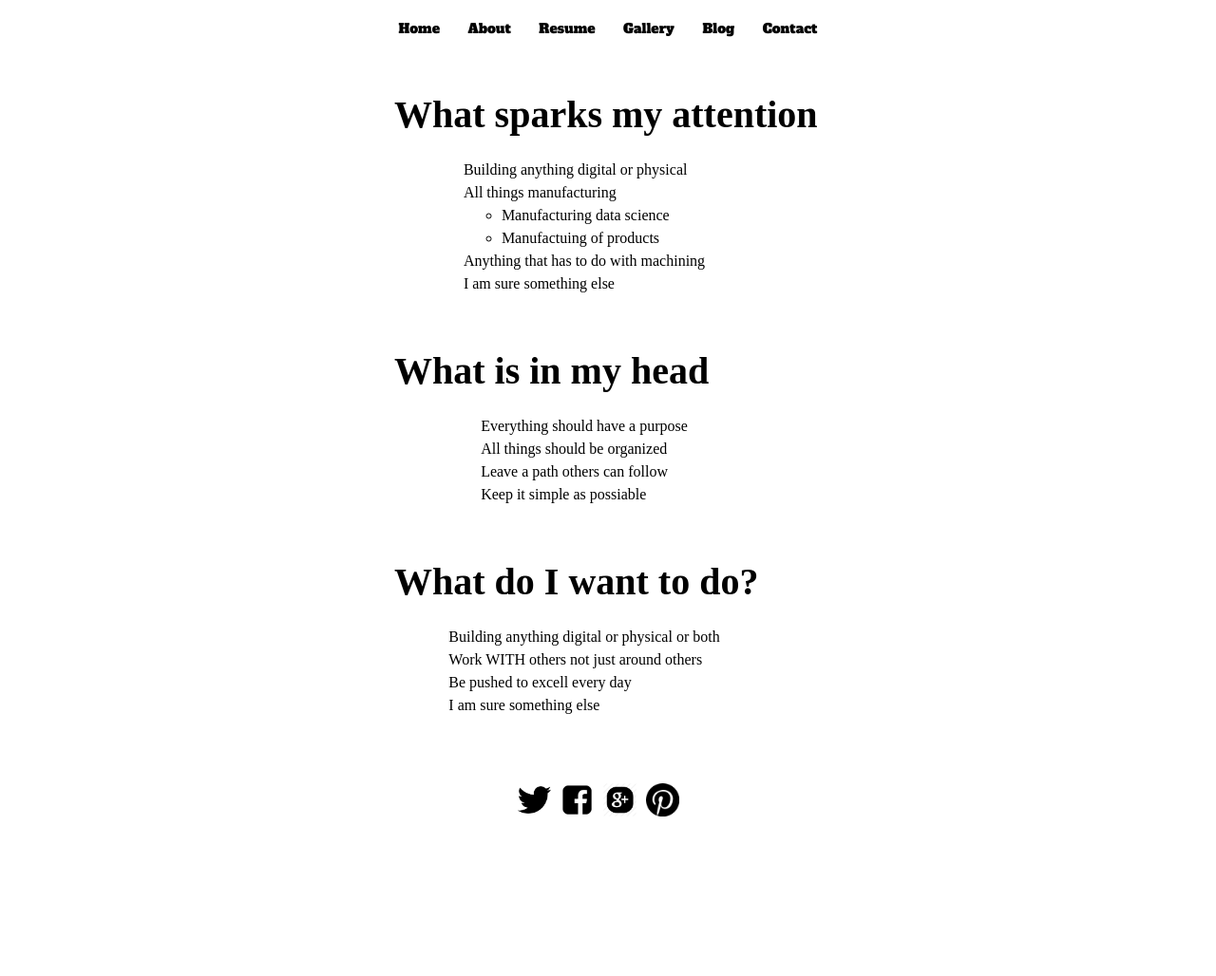
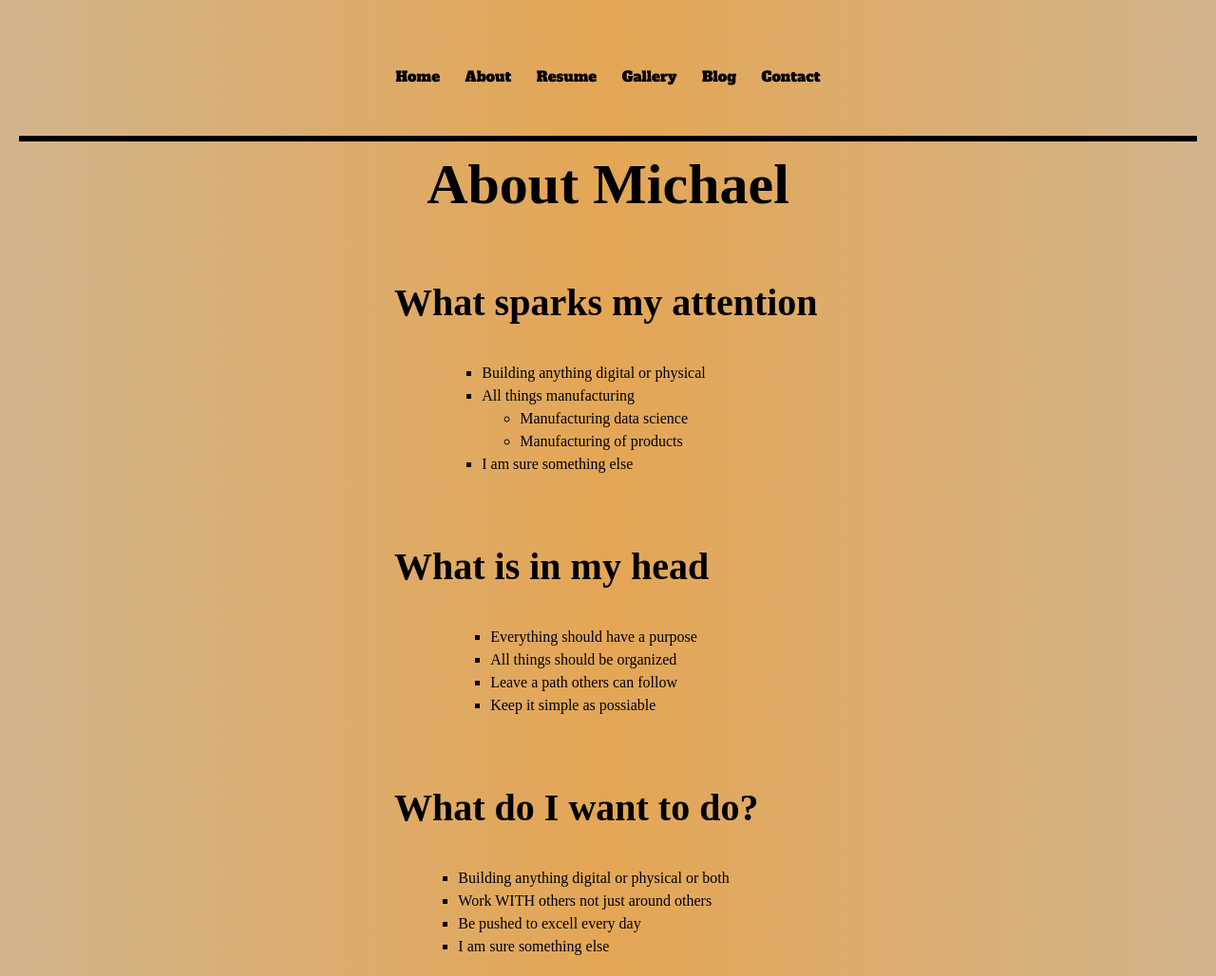
Before and after one commit to MichaelABartlett/michaelPortfolio, a plain HTML site: page about.html in a window 1280 px wide. Shown: the top 1028 px of the page at 95% size. Before the commit the page ends 925 px from the top, so only its background shows below. Drawn offline with Linux system fonts and the light colour scheme; a web font is replaced by a local one.

Commit message:
saving work, more to do

```diff
--- a/about.css
+++ b/about.css
@@ -3,6 +3,7 @@
   height: 100%;
   width: 100%;
   padding: 20px;
+  background-image: linear-gradient(to right, tan , rgb(228, 166, 85), tan);
 }
 
 header {
@@ -10,6 +11,9 @@ header {
   /* border: 1px solid red; */
   flex-direction: column;
   align-items: center;
+  margin-top: 50px;
+  padding-bottom: 50px;
+  border-bottom: 6px solid black;
 
 }
 
@@ -24,12 +28,30 @@ header {
   justify-content: space-evenly;
   padding: 0;
   margin-top: 20px;
-    font-size: 14px;
+  font-size: 15px;
 
 }
-.navButton {
+.buttonColor {
   text-decoration: none;
   color: black;
+}
+
+.navButton{
+  transform: rotate(0);
+  transition: transform 1.5s ease;
+}
+
+.navButton:hover{
+    transform: rotate(360deg);
+}
+
+
+
+
+
+
+h1 {
+    font-size: 60px;
 }
 
 h3 {
@@ -39,19 +61,70 @@ section {
     display: flex;
     justify-content: center;
     width: auto;
-    margin: 50px 0 25px 0;
+    /* margin: 50px 20px 25px 20px; */
+
 }
+
+
 .list {
     display: flex;
     justify-content: center;
     width: 400px;
+
 }
 article {
     width: 450px;
+    margin-top: 50px;
 }
-.attention {
+#attention {
     display: flex;
     flex-direction: column;
+    list-style-type: square;
+    padding-left: 20px;
+}
+
+section:nth-of-type(2) {
+
+    animation: moveInRight .5s ease-out .25s;
+    animation-fill-mode: backwards;
+  }
+section:nth-of-type(3) {
+
+    animation: moveInLeft .5s ease-out .5s;
+    animation-fill-mode: backwards;
+
+  }
+section:nth-of-type(4) {
+
+    animation: moveInRight .5s ease-out .75s;
+    animation-fill-mode: backwards;
+
+  }
+  @keyframes moveInRight {
+    0% {
+      opacity: 0;
+      transform: translateX(500px);
+    }
+    80% {
+      transform: translateX(-50px);
+    }
+    100% {
+      opacity: 1;
+      transform: translateX(0);
+    }
+  }
+  @keyframes moveInLeft {
+    0% {
+      opacity: 0;
+      transform: translateX(-500px);
+    }
+    80% {
+      transform: translateX(50px);
+    }
+    100% {
+      opacity: 1;
+      transform: translateX(0);
+    }
   }
 
 footer {
@@ -66,16 +139,19 @@ footer {
 
 
 .socialMedia {
-    /* border: 1px solid gold; */
+    border: 1px solid gold;
     display: flex;
-
+    justify-content: center;
     align-items: center;
-    height: 45px;
-    width: 200px;
-    color: white;
+    height: 65px;
+    width: 230px;
+    border-radius: 20px / 35px;
+    background-color: white;
+    border: 3px solid black;
 }
 .socialLine {
     display: flex;
+    align-items: center;
 
 }
 .socialBox {
@@ -85,7 +161,7 @@ footer {
     /* border: 2px solid blue; */
     height: 45px;
     width: 45px;
-    background-color: white;
+    /* background-color: white; */
     border-radius: 5px;
 }
 
--- a/about.html
+++ b/about.html
@@ -13,34 +13,36 @@
     <link rel="stylesheet" href="./reset.css">
     <link rel="stylesheet" href="./about.css">
     <link rel="preconnect" href="https://fonts.gstatic.com">
-<link href="https://fonts.googleapis.com/css2?family=Poller+One&display=swap" rel="stylesheet">
+    <link href="https://fonts.googleapis.com/css2?family=Poller+One&display=swap" rel="stylesheet">
 </head>
 <body>
     <div class="wrapper">
         <header>
             <nav>
                 <ul class="headerList">
-                    <li><a class="navButton" href="index.html">Home</a></li>
-                    <li><a class="navButton" href="about.html">About</a></li>
-                    <li><a class="navButton" href="resume.html">Resume</a></li>
-                    <li><a class="navButton" href="gallery.html">Gallery</a></li>
-                    <li><a class="navButton" href="blog.html">Blog</a></li>
-                    <li><a class="navButton" href="contact.html">Contact</a></li>
+                    <li class="navButton"><a class="buttonColor" href="index.html">Home</a></li>
+                    <li class="navButton"><a class="buttonColor" href="about.html">About</a></li>
+                    <li class="navButton"><a class="buttonColor" href="resume.html">Resume</a></li>
+                    <li class="navButton"><a class="buttonColor" href="gallery.html">Gallery</a></li>
+                    <li class="navButton"><a class="buttonColor" href="blog.html">Blog</a></li>
+                    <li class="navButton"><a class="buttonColor" href="contact.html">Contact</a></li>
                 </ul>
             </nav>
         </header>
             <section>
+                <h1>About Michael</h1>
+            </section>
+            <section>
                 <article class="articalAttention">
                     <h3>What sparks my attention</h3>
                     <div class="list">
-                        <ul class="attention">
+                        <ul id="attention">
                             <li>Building anything digital or physical</li>
                             <li>All things manufacturing</li>
                                 <ul>
                                      <li>Manufacturing data science</li>
-                                     <li>Manufactuing of products</li>
+                                     <li>Manufacturing of products</li>
                                 </ul>
-                            <li>Anything that has to do with machining</li>
                             <li>I am sure something else</li>
                         </ul>
                     </div>
@@ -50,7 +52,7 @@
                 <article class="articalAttention">
                     <h3>What is in my head</h3>
                     <div class="list">
-                        <ul class="attention">
+                        <ul id="attention">
                             <li>Everything should have a purpose</li>
                             <li>All things should be organized</li>
                             <li>Leave a path others can follow</li>
@@ -63,7 +65,7 @@
                 <article class="articalAttention">
                     <h3>What do I want to do?</h3>
                     <div class="list">
-                        <ul class="attention">
+                        <ul id="attention">
                             <li>Building anything digital or physical or both</li>
                             <li>Work WITH others not just around others</li>
                             <li>Be pushed to excell every day</li>
--- a/blog.css
+++ b/blog.css
@@ -3,6 +3,7 @@
     height: 100%;
     width: 100%;
     padding: 20px;
+    background-image: linear-gradient(to right, tan , rgb(228, 166, 85), tan);
 }
 
 header {
@@ -10,8 +11,11 @@ header {
     /* border: 1px solid red; */
     flex-direction: column;
     align-items: center;
+    margin-top: 50px;
+    padding-bottom: 50px;
+    border-bottom: 6px solid black;
+}
 
-}
 
 ul {
     font-family: 'Alfa Slab One', cursive;
@@ -23,7 +27,7 @@ ul {
     justify-content: space-evenly;
     padding: 0;
     margin-top: 20px;
-    font-size: 14px;
+    font-size: 15px;
 
 }
 .navButton {
@@ -62,7 +66,7 @@ h1>span {
 }
 
 .blogArticle {
-    border: 2px solid green;
+    /* border: 2px solid green; */
     display: flex;
     flex-direction: row;
     justify-content: center;
@@ -96,21 +100,27 @@ footer {
     width: 100%;
     height: 125px;
     display: flex;
+    flex-wrap: nowrap;
     align-items: center;
-    /* background-color: black; */
     justify-content: center;
-
 }
 
 
-
 .socialMedia {
-    /* border: 1px solid gold; */
+    border: 1px solid gold;
+    display: flex;
+    justify-content: center;
+    align-items: center;
+    height: 65px;
+    width: 230px;
+    border-radius: 20px / 35px;
+    background-color: white;
+    border: 3px solid black;
+}
+.socialLine {
     display: flex;
     align-items: center;
-    height: 45px;
-    width: 200px;
-    color: white;
+
 }
 .socialBox {
     display: flex;
@@ -119,7 +129,7 @@ footer {
     /* border: 2px solid blue; */
     height: 45px;
     width: 45px;
-    background-color: white;
+    /* background-color: white; */
     border-radius: 5px;
 }
 
--- a/contact.css
+++ b/contact.css
@@ -3,6 +3,7 @@
     height: 100%;
     width: 100%;
     padding: 20px;
+    background-image: linear-gradient(to right, tan , rgb(228, 166, 85), tan);
 }
 
 header {
@@ -10,8 +11,11 @@ header {
     /* border: 1px solid red; */
     flex-direction: column;
     align-items: center;
+    margin-top: 50px;
+    padding-bottom: 50px;
+    border-bottom: 6px solid black;
+}
 
-}
 .heading {
     display: flex;
     justify-content: center;
@@ -30,7 +34,7 @@ ul {
     justify-content: space-evenly;
     padding: 0;
     margin-top: 20px;
-    font-size: 14px;
+    font-size: 15px;
 
 }
 .navButton {
@@ -101,21 +105,27 @@ footer {
     width: 100%;
     height: 125px;
     display: flex;
+    flex-wrap: nowrap;
     align-items: center;
-    /* background-color: black; */
     justify-content: center;
-
 }
 
 
-
 .socialMedia {
-    /* border: 1px solid gold; */
+    border: 1px solid gold;
+    display: flex;
+    justify-content: center;
+    align-items: center;
+    height: 65px;
+    width: 230px;
+    border-radius: 20px / 35px;
+    background-color: white;
+    border: 3px solid black;
+}
+.socialLine {
     display: flex;
     align-items: center;
-    height: 45px;
-    width: 200px;
-    color: white;
+
 }
 .socialBox {
     display: flex;
@@ -124,7 +134,7 @@ footer {
     /* border: 2px solid blue; */
     height: 45px;
     width: 45px;
-    background-color: white;
+    /* background-color: white; */
     border-radius: 5px;
 }
 
--- a/gallery.css
+++ b/gallery.css
@@ -3,6 +3,7 @@
     height: 100%;
     width: 100%;
     padding: 20px;
+    background-image: linear-gradient(to right, tan , rgb(228, 166, 85), tan);
 }
 
 header {
@@ -10,8 +11,11 @@ header {
     /* border: 1px solid red; */
     flex-direction: column;
     align-items: center;
+    margin-top: 50px;
+    padding-bottom: 50px;
+    border-bottom: 6px solid black;
+}
 
-}
 
 ul {
     font-family: 'Alfa Slab One', cursive;
@@ -23,7 +27,7 @@ ul {
     justify-content: space-evenly;
     padding: 0;
     margin-top: 20px;
-    font-size: 14px;
+    font-size: 15px;
 
 }
 .navButton {
@@ -90,19 +94,27 @@ footer {
     width: 100%;
     height: 125px;
     display: flex;
+    flex-wrap: nowrap;
     align-items: center;
     justify-content: center;
 }
 
 
-
 .socialMedia {
-    /* border: 1px solid gold; */
+    border: 1px solid gold;
+    display: flex;
+    justify-content: center;
+    align-items: center;
+    height: 65px;
+    width: 230px;
+    border-radius: 20px / 35px;
+    background-color: white;
+    border: 3px solid black;
+}
+.socialLine {
     display: flex;
     align-items: center;
-    height: 45px;
-    width: 200px;
-    color: white;
+
 }
 .socialBox {
     display: flex;
@@ -111,9 +123,10 @@ footer {
     /* border: 2px solid blue; */
     height: 45px;
     width: 45px;
-    background-color: white;
+    /* background-color: white; */
     border-radius: 5px;
 }
+
 
 @media (max-width: 780px) {
     .title {
--- a/resume.css
+++ b/resume.css
@@ -3,6 +3,7 @@
     height: 100%;
     width: 100%;
     padding: 20px;
+    background-image: linear-gradient(to right, tan , rgb(228, 166, 85), tan);
 }
 
 header {
@@ -10,8 +11,11 @@ header {
     /* border: 1px solid red; */
     flex-direction: column;
     align-items: center;
+    margin-top: 50px;
+    padding-bottom: 50px;
+    border-bottom: 6px solid black;
+}
 
-}
 
 
 .headerList {
@@ -24,7 +28,7 @@ header {
     justify-content: space-evenly;
     padding: 0;
     margin-top: 20px;
-    font-size: 14px;
+    font-size: 15px;
 
 }
 .navButton {
@@ -87,16 +91,19 @@ footer {
 
 
 .socialMedia {
-    /* border: 1px solid gold; */
+    border: 1px solid gold;
     display: flex;
-
+    justify-content: center;
     align-items: center;
-    height: 45px;
-    width: 200px;
-    color: white;
+    height: 65px;
+    width: 230px;
+    border-radius: 20px / 35px;
+    background-color: white;
+    border: 3px solid black;
 }
 .socialLine {
     display: flex;
+    align-items: center;
 
 }
 .socialBox {
@@ -106,9 +113,10 @@ footer {
     /* border: 2px solid blue; */
     height: 45px;
     width: 45px;
-    background-color: white;
+    /* background-color: white; */
     border-radius: 5px;
 }
+
 
 @media (max-width: 780px) {
     .title {
--- a/styles.css
+++ b/styles.css
@@ -3,12 +3,7 @@
     height: 100%;
     width: 100%;
     padding: 20px;
-
-    /* background-image: url(./images/long-trail.jpg);
-    background-repeat: no-repeat;
-    background-size: cover;
-    background-position: center; */
-
+    background-image: linear-gradient(to right, tan , rgb(228, 166, 85), tan);
 }
 
 header {
@@ -16,6 +11,9 @@ header {
     /* border: 1px solid red; */
     flex-direction: column;
     align-items: center;
+    margin-top: 50px;
+    padding-bottom: 50px;
+    border-bottom: 6px solid black;
 
 }
 
@@ -29,7 +27,7 @@ ul {
     justify-content: space-evenly;
     padding: 0;
     margin-top: 20px;
-    font-size: 14px;
+    font-size: 15px;
 
 }
 .navButton {
@@ -51,29 +49,45 @@ ul {
     margin-top: 50px;
     margin-left: 15%;
     margin-bottom: 25px;
-    width: auto;
+    width: 375px;
+    /* width: auto; */
 
 
 }
 .slideName {
     display: flex;
     font-size: 40px;
-    padding: 0 20px;
-    width: 375px;
-    flex-direction: row;
-    justify-content: space-between;
-    }
 
+    justify-content: center;
+    flex-wrap: wrap;
+}
+h4 {
+    font-size: 20px;
+}
 .rollingInfo {
 
         display: flex;
         border: 1px solid black;
         margin-top: 50px;
         margin-bottom: 50px;
-        margin-left: 60%;
-        width: auto;
+        max-width: fit-content;
+        margin-left: auto;
+        margin-right: 10%;
     }
 
+.jobTitle {
+    font-size: 35px;
+}
+.middleContent {
+    display: flex;
+    flex-direction: row;
+}
+.middleContentWords {
+    border: 1px solid red;
+    position: absolute;
+    font-size: 30px;
+    right: 15%;
+}
 #myImage {
     width: 300px;
   height: 300px;
@@ -81,78 +95,82 @@ ul {
   margin-left: 20%;
   margin-bottom: 50px;
 }
-/* .mainImage {
 
-    height: 100%;
-    display: flex;
-    align-items: center;
-    background-image: url(scarecrow-2193142_1280.jpg);
-    background-repeat: no-repeat;
-    background-size: cover;
-    background-position: center;
+article:nth-of-type(1) {
 
-} */
+    animation: moveInRight .75s ease-out .25s;
+    animation-fill-mode: backwards;
+  }
+article:nth-of-type(2) {
 
-/*
-.imageText {
-    display: flex;
-    justify-content: center;
-    flex-direction: column; */
-    /* border: 1px solid green; */
-    /* height: 300px;
-    width: 425px;
-    margin-left: 10%;
-    line-height: 1.1;
-} */
-/* h2  {
-    width: 410px;
-    font-size: 25px;
-} */
-/* h2>span {
-    background-color: white;
-    padding-left: 5px;
-    padding-right: 5px;
-} */
-/* h3>span {
-    background-color: black;
-    color: white;
-    font-size: 20px;
-    padding-left: 5px;
-    padding-right: 5px;
-} */
-/* .readMore {
-    text-decoration: none;
-} */
-/* .readMore>span {
-    background-color: turquoise;
-    color: white;
-    font-size: 20px;
-    padding: 10px;
+    animation: moveInLeft .75s ease-out .5s;
+    animation-fill-mode: backwards;
 
-} */
+  }
+  .middleContentWords {
+    transition-delay: 2s;
+    animation: moveInRight 1s ease-out 1s;
+    animation-fill-mode: backwards;
+
+  }
+
+  @keyframes moveInRight {
+    0% {
+      opacity: 0;
+      transform: translateX(500px);
+    }
+    80% {
+      transform: translateX(-100px);
+    }
+    100% {
+      opacity: 1;
+      transform: translateX(0);
+    }
+  }
+  @keyframes moveInLeft {
+    0% {
+      opacity: 0;
+      transform: translateX(-500px);
+    }
+    80% {
+      transform: translateX(50px);
+    }
+    100% {
+      opacity: 1;
+      transform: translateX(0);
+    }
+  }
 
 
 
-footer {
+
+  footer {
     /* border: 1px solid red; */
     width: 100%;
     height: 125px;
     display: flex;
+    flex-wrap: nowrap;
     align-items: center;
-    /* background-color: black; */
     justify-content: center;
-
 }
 
 
 
 .socialMedia {
-    /* border: 1px solid gold; */
+    border: 1px solid gold;
+    display: flex;
+    justify-content: center;
+    align-items: center;
+    height: 65px;
+    width: 230px;
+    border-radius: 20px / 35px;
+    background-color: white;
+    border: 3px solid black;
+}
+.socialLine {
     display: flex;
     align-items: center;
-    height: 45px;
-    width: 200px;
-    color: white;
+
 }
 .socialBox {
     display: flex;
@@ -161,9 +179,10 @@ footer {
     /* border: 2px solid blue; */
     height: 45px;
     width: 45px;
-    background-color: white;
+    /* background-color: white; */
     border-radius: 5px;
 }
+
 
 @media (max-width: 780px) {
     .title {
```
Also changed, not shown: blog.html (+32 -23 lines), index.html (+10 -15 lines), images/Picture 030.png (added). Lines whose indentation alone changed are shown as unchanged.
